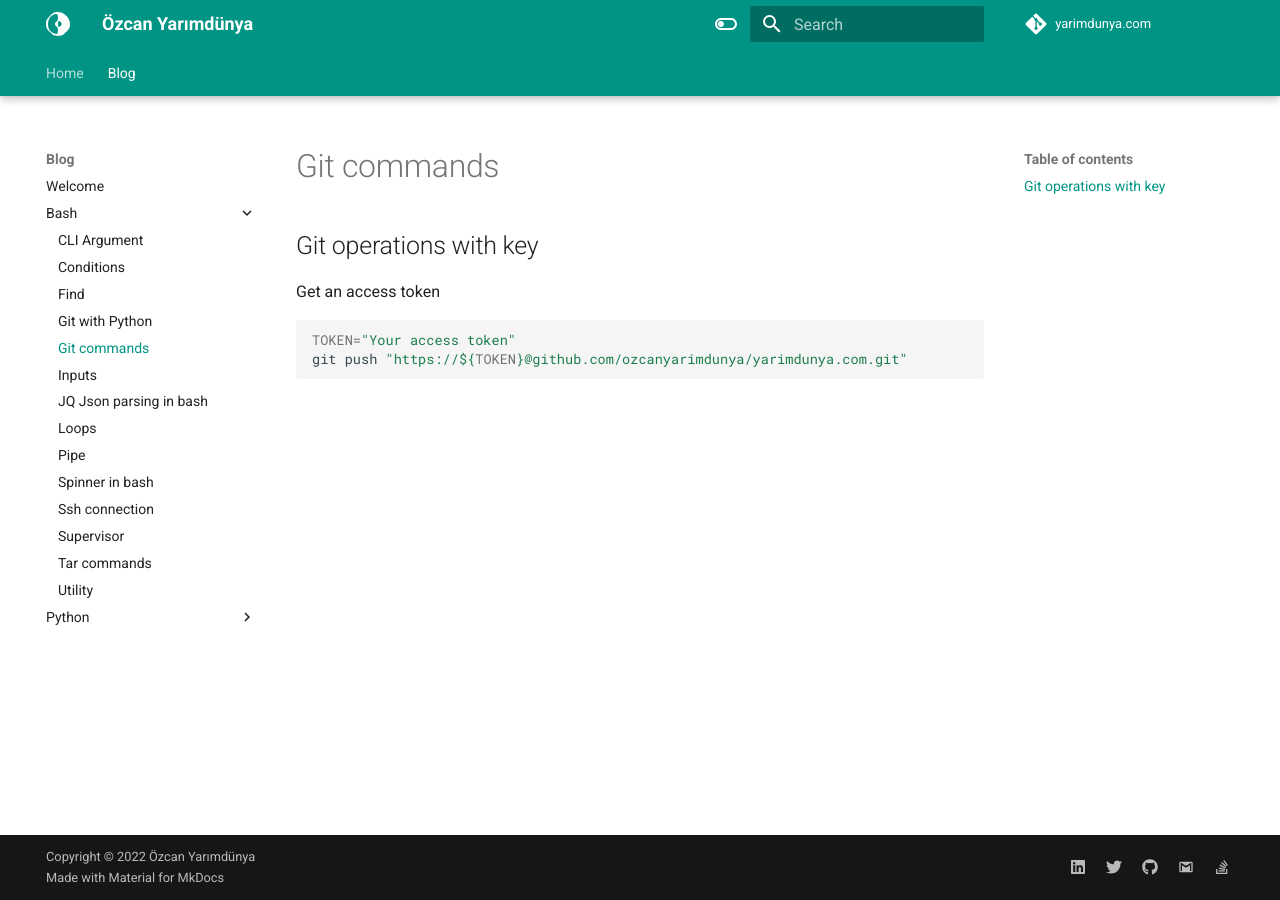
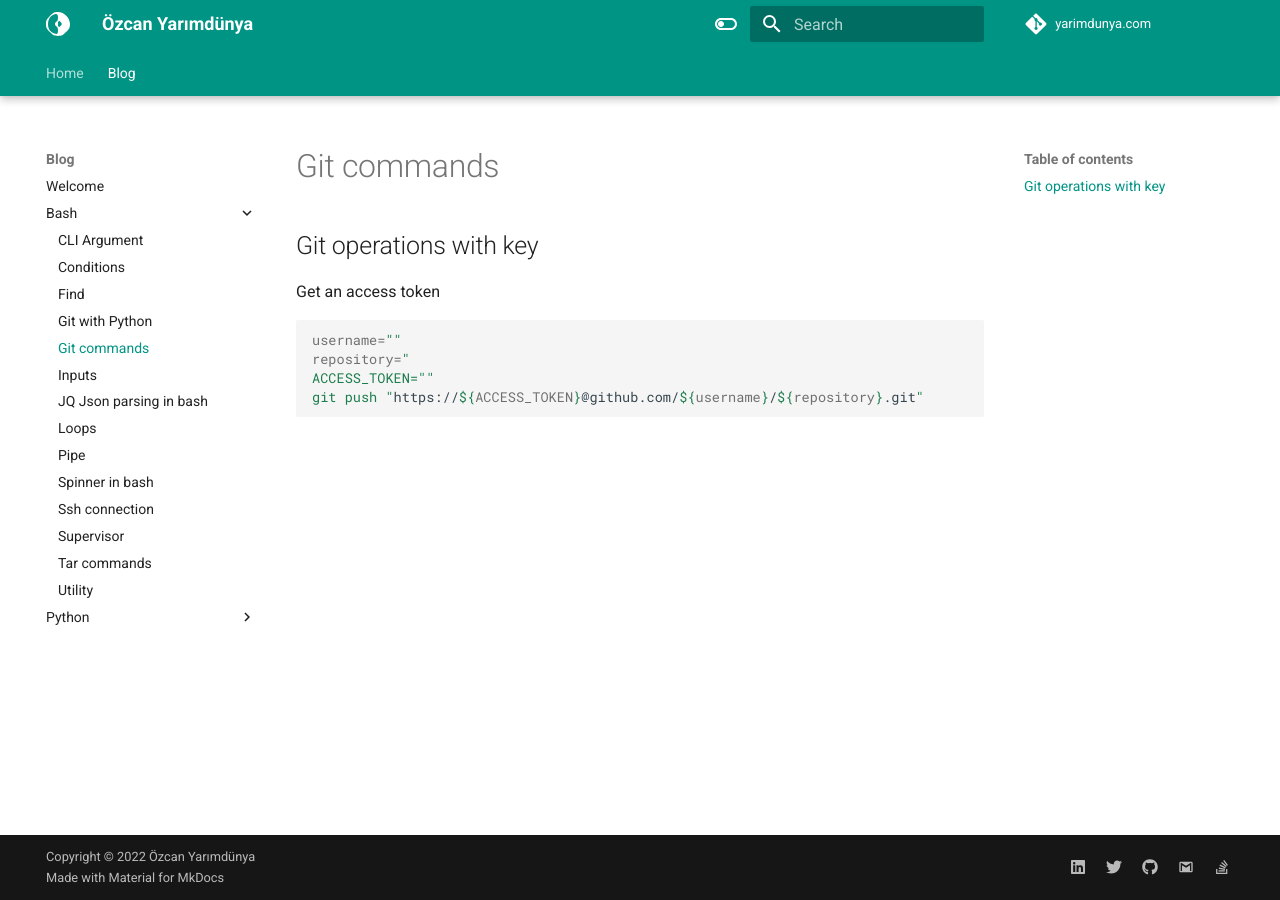
Before and after one commit to ozcanyarimdunya/yarimdunya.com, an MkDocs documentation site: the page built from docs/blog/bash/git.md, in a window 1280 px wide. Built offline with MkDocs 1.6.1 and Material for MkDocs 9.7.7, drawn with Linux system fonts in a browser that asks for light colours; comment, search, counter and statistics services are not loaded.

Commit message:
Commit from Editor app

````diff
--- a/docs/blog/bash/git.md
+++ b/docs/blog/bash/git.md
@@ -5,6 +5,8 @@
 Get an access token
 
 ```shell
-TOKEN="Your access token"
-git push "https://${TOKEN}@github.com/ozcanyarimdunya/yarimdunya.com.git"
+username=""
+repository="
+ACCESS_TOKEN=""
+git push "https://${ACCESS_TOKEN}@github.com/${username}/${repository}.git"
 ```
````
